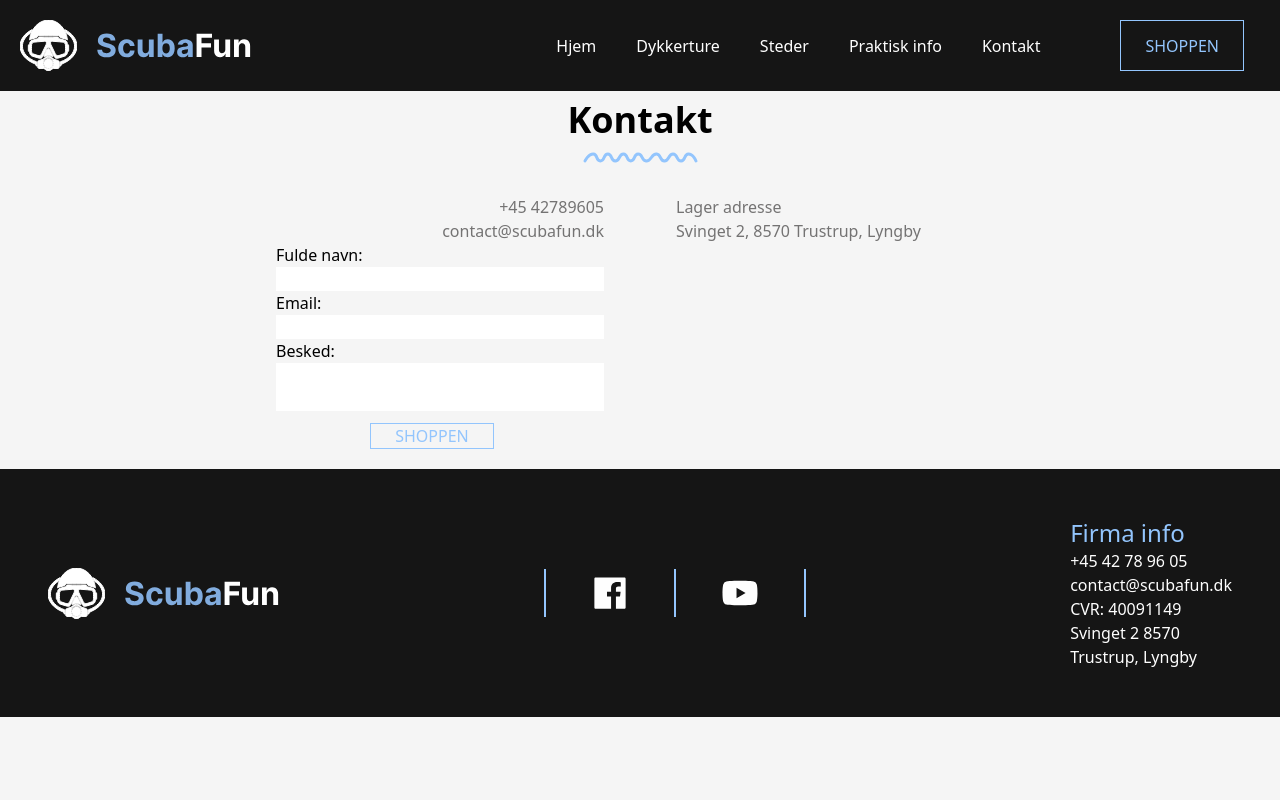
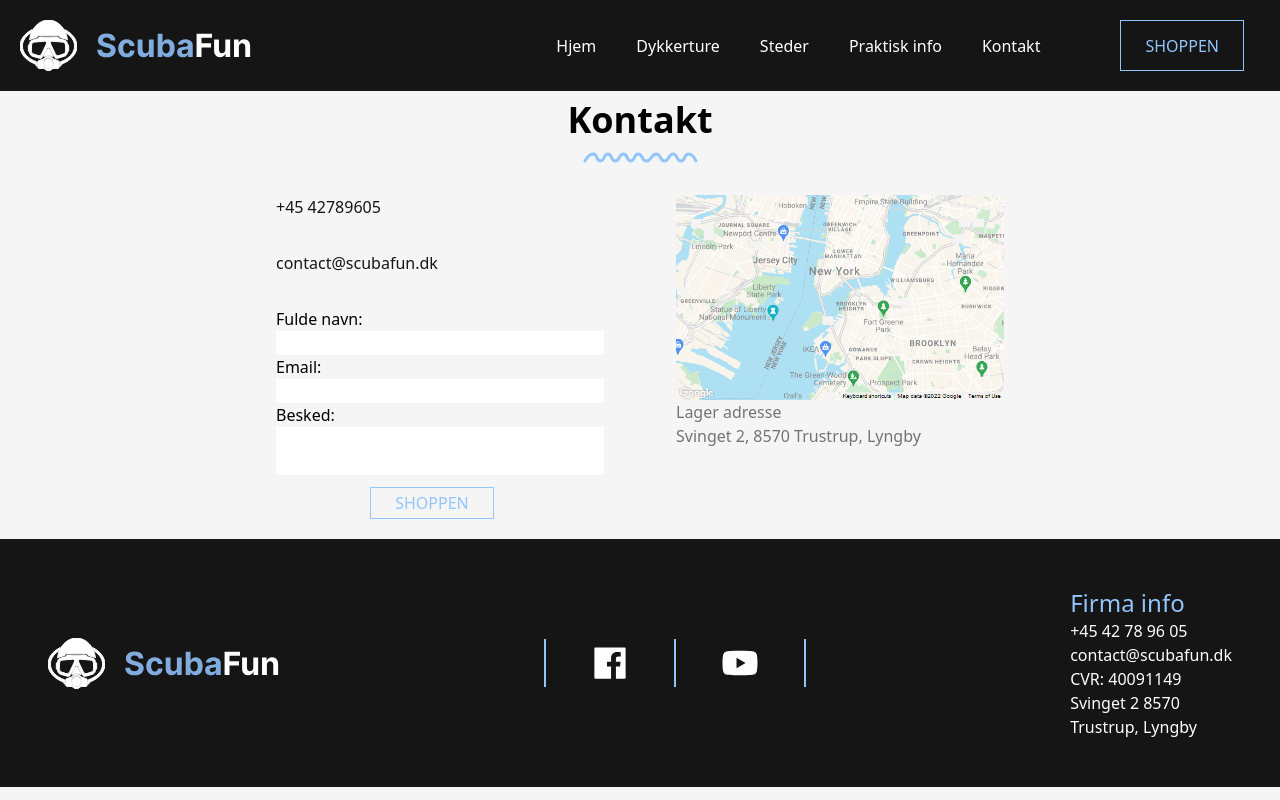
Before and after one commit to july-bht/ScubaFun, a React (Create React App) app in the folder frontend/: page /contact in a window 1280 px wide. Built offline with nearby package versions, Linux system fonts and the light colour scheme; the HTML template or start-up script is replaced by a standard one.

Commit message:
finnished contact

```diff
--- a/frontend/src/pages/Contact.jsx
+++ b/frontend/src/pages/Contact.jsx
@@ -1,5 +1,6 @@
 import React from 'react'
 import Line from "../components/Line";
+import MAP from '../images/maps-google.png'
 
 const Contact = () => {
   return (
@@ -19,29 +20,29 @@ const Contact = () => {
     {/* LEFT-SIDE */}
       <div className='p-5'>
 
-      <p className='flex justify-end'>+45 42789605</p>
-      <p className='flex justify-end'>contact@scubafun.dk</p>
+      <p className='flex justify-start text-black pb-8'>+45 42789605</p>
+      <p className='flex justify-start text-black pb-8'>contact@scubafun.dk</p>
 
     {/* FORM */}
       <form className='flex flex-col'>
         <label className='flex flex-col'>
           Fulde navn:
-          <input type="text" name="name" />
+          <input className='pl-2' type="text" name="name" />
         </label>
 
         <lable className='flex flex-col'>
           Email:
-          <input type="text" name="email" />
+          <input className='pl-2' type="text" name="email" />
         </lable>
 
         <lable className='flex flex-col'>
           Besked:
-          <input className='h-12' type="text" name="besked" />
+          <input className='h-12 pl-2' type="text" name="besked" />
         </lable>
       </form>
 
       <div className='flex justify-center pt-3'>
-        <button className='mr-4 transition duration-500'>Shoppen</button>
+        <button className='mr-4 h-8 transition duration-500'>Shoppen</button>
       </div>
     {/* FORM END*/}
 
@@ -50,6 +51,8 @@ const Contact = () => {
 
       {/* RIGHT-SIDE */}
       <div className='p-5'>
+
+        <img src={MAP} />
 
         <p>Lager adresse</p>
         <p>Svinget 2, 8570 Trustrup, Lyngby</p>
```
Also changed, not shown: frontend/src/images/maps-google.png (added).
